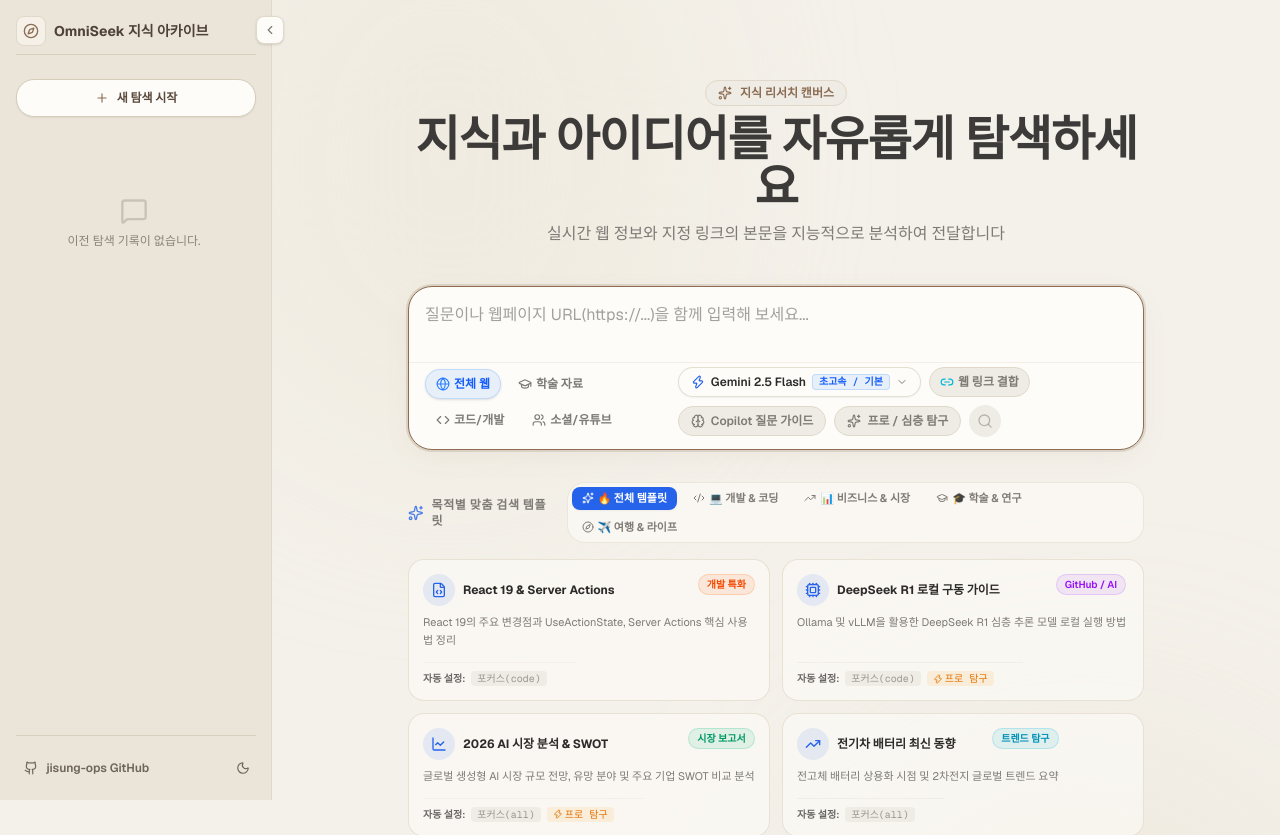
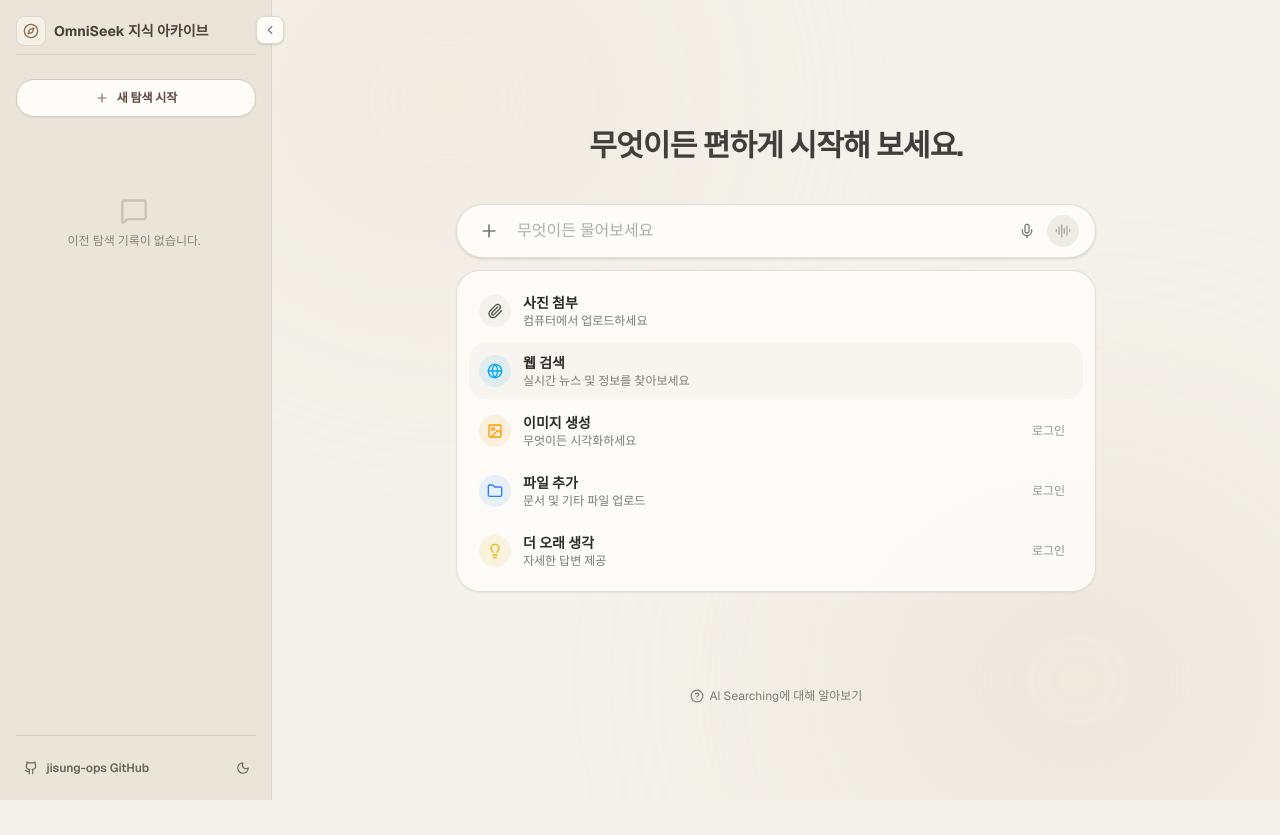
Before and after one commit to jisung-ops/ai_Searching, a Next.js app: page / in a window 1280 px wide. Shown: the top 835 px of the page. After the commit the page ends 800 px from the top, so only its background shows below. Built offline with nearby package versions, Linux system fonts and the light colour scheme.

Commit message:
기능 개선: 검색 상자 룩앤필 및 하단 기능 통합 메뉴 추가

```diff
--- a/src/components/search-box.tsx
+++ b/src/components/search-box.tsx
@@ -1,7 +1,7 @@
 "use client";
 
 import React, { useRef, useEffect, useState, useMemo } from "react";
-import { Search, Globe, GraduationCap, Code, Users, Sparkles, Compass, Lightbulb, Brain, Link2, X, ChevronDown, Cpu, Zap, Bot, MessageSquare } from "lucide-react";
+import { Search, Globe, GraduationCap, Code, Users, Sparkles, Compass, Lightbulb, Brain, Link2, X, ChevronDown, Cpu, Zap, Bot, MessageSquare, Plus, Paperclip, Mic, AudioLines, Image as ImageIcon, Folder } from "lucide-react";
 import SearchTemplates from "@/components/search-templates";
 
 export interface AIModel {
@@ -94,8 +94,16 @@
 }: SearchBoxProps) {
   const [query, setQuery] = useState("");
   const [isModelMenuOpen, setIsModelMenuOpen] = useState(false);
-  const textareaRef = useRef<HTMLTextAreaElement>(null);
+  const [selectedFile, setSelectedFile] = useState<File | null>(null);
+  const [isImageGen, setIsImageGen] = useState(false);
+  const fileInputRef = useRef<HTMLInputElement>(null);
   const modelMenuRef = useRef<HTMLDivElement>(null);
+
+  const handleFileSelect = (e: React.ChangeEvent<HTMLInputElement>) => {
+    if (e.target.files && e.target.files[0]) {
+      setSelectedFile(e.target.files[0]);
+    }
+  };
 
   const activeModelObj = useMemo(() => {
     return AI_MODELS.find((m) => m.id === selectedModel) || AI_MODELS[0];
@@ -112,23 +120,6 @@
     return () => document.removeEventListener("mousedown", handleClickOutside);
   }, []);
 
-  useEffect(() => {
-    if (textareaRef.current) {
-      textareaRef.current.focus();
-    }
-  }, []);
-
-  // Detect URLs in query text
-  const detectedUrls = useMemo(() => {
-    const urlRegex = /(https?:\/\/[^\s<">]+)/g;
-    const matches = query.match(urlRegex) || [];
-    return Array.from(new Set(matches));
-  }, [query]);
-
-  const removeUrl = (urlToRemove: string) => {
-    setQuery((prev) => prev.replace(urlToRemove, "").trim());
-  };
-
   const handleAddUrlPrompt = () => {
     const inputUrl = prompt("실시간으로 본문을 분석할 웹페이지 URL(예: https://...)을 입력하세요:");
     if (inputUrl && inputUrl.trim()) {
@@ -137,17 +128,6 @@
         cleanUrl = "https://" + cleanUrl;
       }
       setQuery((prev) => (prev ? `${prev} ${cleanUrl}` : cleanUrl));
-      if (textareaRef.current) {
-        textareaRef.current.focus();
-      }
-    }
-  };
-
-  const handleInput = () => {
-    const textarea = textareaRef.current;
-    if (textarea) {
-      textarea.style.height = "auto";
-      textarea.style.height = `${Math.min(textarea.scrollHeight, 200)}px`;
     }
   };
 
@@ -157,274 +137,196 @@
     onSearch(query.trim());
   };
 
-  const handleKeyDown = (e: React.KeyboardEvent<HTMLTextAreaElement>) => {
-    if (e.key === "Enter" && !e.shiftKey) {
+  return (
+    <div className="w-full max-w-2xl mx-auto px-4 flex flex-col items-center py-8">
+      {/* Title (Matching Second Image Exactly) */}
+      <div className="text-center mb-10">
+        <h1 className="text-2xl md:text-3xl font-bold tracking-tight text-foreground/90 font-sans">
+          무엇이든 편하게 시작해 보세요.
+        </h1>
+      </div>
+
+      {/* Main Container */}
+      <div className="w-full space-y-3">
+        {/* Hidden File Input for Image/Document Upload */}
+        <input
+          type="file"
+          ref={fileInputRef}
+          onChange={handleFileSelect}
+          accept="image/*,.pdf,.txt,.doc,.docx"
+          className="hidden"
+        />
+
+        {/* 1. Top Search Bar (Input with +, Mic, Audio Waveform icons) */}
+        <form
+          onSubmit={handleSubmit}
+          className="w-full relative bg-card border border-border/80 rounded-full shadow-sm hover:shadow-md transition-all duration-200 px-4 py-2.5 flex items-center gap-3"
+        >
+          {/* Plus Icon Trigger */}
+          <button
+            type="button"
+            onClick={handleAddUrlPrompt}
+            className="p-1.5 rounded-full hover:bg-muted text-muted-foreground hover:text-foreground transition cursor-pointer shrink-0"
+            title="첨부 및 링크 추가"
+          >
+            <Plus className="w-5 h-5" />
+          </button>
+
+          {/* Input text */}
+          <input
+            type="text"
+            value={query}
+            onChange={(e) => setQuery(e.target.value)}
+            onKeyDown={(e) => {
+              if (e.key === "Enter") {
                 e.preventDefault();
                 handleSubmit(e);
               }
-  };
+            }}
+            placeholder={isImageGen ? "생성하고 싶은 이미지를 설명해 보세요..." : "무엇이든 물어보세요"}
+            className="flex-1 bg-transparent outline-none border-none text-foreground placeholder:text-muted-foreground/60 text-sm md:text-base font-normal"
+          />
 
-  return (
-    <div className="w-full max-w-3xl mx-auto px-4 flex flex-col items-center">
-      {/* Title / Brand Logo (Warm Craft Editorial Style) */}
-      <div className="text-center mb-10 space-y-3">
-        <div className="inline-flex items-center gap-2 px-3 py-1 rounded-full bg-[#EFECE6] dark:bg-[#332F2C] border border-[#E0D8C8] dark:border-[#3D3936] text-xs font-semibold text-[#8C6D53] dark:text-[#D4A373] mb-2">
-          <Sparkles className="w-3.5 h-3.5" />
-          <span>지식 리서치 캔버스</span>
-        </div>
-        <h1 className="text-3xl md:text-5xl font-bold tracking-tight text-[#3D3B39] dark:text-[#F0ECE6] font-serif">
-          지식과 아이디어를 자유롭게 탐색하세요
-        </h1>
-        <p className="text-sm md:text-base text-[#7E7A75] dark:text-[#A19B95] font-medium max-w-lg mx-auto">
-          실시간 웹 정보와 지정 링크의 본문을 지능적으로 분석하여 전달합니다
-        </p>
-      </div>
+          {/* Selected File Chip preview */}
+          {selectedFile && (
+            <span className="inline-flex items-center gap-1 px-2.5 py-1 rounded-full bg-blue-500/10 text-blue-600 dark:text-blue-400 text-xs font-medium border border-blue-500/20">
+              <Paperclip className="w-3 h-3" />
+              <span className="max-w-[100px] truncate">{selectedFile.name}</span>
+              <X className="w-3 h-3 cursor-pointer hover:opacity-80" onClick={() => setSelectedFile(null)} />
+            </span>
+          )}
 
-      {/* Main Search Input Form (Warm Craft Rounded Card) */}
-      <form
-        onSubmit={handleSubmit}
-        className="w-full relative bg-[#FDFCF9] dark:bg-[#282523] border border-[#E0D8C8] dark:border-[#3D3936] rounded-[24px] shadow-[0_8px_30px_-4px_rgba(140,109,83,0.08)] transition-all duration-300 focus-within:ring-2 focus-within:ring-[#8C6D53]/20 focus-within:border-[#8C6D53] overflow-hidden"
-      >
-        {/* Detected URL Chips Display */}
-        {detectedUrls.length > 0 && (
-          <div className="flex flex-wrap items-center gap-2 px-4 pt-3 pb-1 border-b border-border/30 bg-cyan-500/5">
-            <span className="text-[11px] font-semibold text-cyan-600 dark:text-cyan-400 flex items-center gap-1">
-              <Globe className="w-3.5 h-3.5 animate-pulse text-cyan-500" />
-              지정 웹페이지 실시간 결합:
-            </span>
-            {detectedUrls.map((url, idx) => {
-              let hostname = url;
-              try {
-                hostname = new URL(url).hostname;
-              } catch {}
-              return (
-                <span
-                  key={idx}
-                  className="inline-flex items-center gap-1.5 px-2.5 py-0.5 rounded-full text-xs font-medium bg-cyan-500/10 text-cyan-700 dark:text-cyan-300 border border-cyan-500/20 shadow-xs"
-                >
-                  <span className="max-w-[180px] truncate" title={url}>
-                    {hostname}
-                  </span>
+          {/* Right Action Icons (Mic & AudioLines) */}
+          <div className="flex items-center gap-1.5 shrink-0">
             <button
               type="button"
-                    onClick={() => removeUrl(url)}
-                    className="hover:bg-cyan-500/20 p-0.5 rounded-full text-cyan-600 dark:text-cyan-400 cursor-pointer transition-colors"
-                    title="URL 삭제"
+              onClick={() => alert("음성 입력이 곧 지원될 예정입니다.")}
+              className="p-1.5 rounded-full hover:bg-muted text-muted-foreground hover:text-foreground transition cursor-pointer"
+              title="음성 입력"
             >
-                    <X className="w-3 h-3" />
+              <Mic className="w-4 h-4" />
             </button>
-                </span>
-              );
-            })}
+            <button
+              type="submit"
+              disabled={!query.trim() || isLoading}
+              className={`p-2 rounded-full transition-all duration-200 cursor-pointer ${
+                query.trim()
+                  ? "bg-foreground text-background hover:opacity-90 shadow-xs"
+                  : "bg-muted text-muted-foreground/60"
+              }`}
+              title="검색 전송"
+            >
+              <AudioLines className="w-4 h-4" />
+            </button>
           </div>
-        )}
+        </form>
 
-        <div className="p-4 pb-2">
-          <textarea
-            ref={textareaRef}
-            rows={1}
-            value={query}
-            onChange={(e) => setQuery(e.target.value)}
-            onInput={handleInput}
-            onKeyDown={handleKeyDown}
-            placeholder="질문이나 웹페이지 URL(https://...)을 함께 입력해 보세요..."
-            className="w-full bg-transparent outline-none resize-none border-none text-foreground placeholder:text-muted-foreground/70 pr-12 min-h-[44px] max-h-[200px]"
-            style={{ height: "auto" }}
-          />
-        </div>
-
-        {/* Action Bar inside search box with Focus Selector */}
-        <div className="flex flex-col sm:flex-row sm:items-center justify-between px-4 pb-3 pt-1 border-t border-border/40 gap-2">
-          <div className="flex flex-wrap items-center gap-1.5 text-xs text-muted-foreground">
-            {FOCUS_MODES.map((mode) => {
-              const Icon = mode.icon;
-              const isSelected = focusMode === mode.id;
-
-              const getModeClasses = () => {
-                if (!isSelected) return "border border-transparent hover:bg-muted text-muted-foreground hover:text-foreground";
-                switch (mode.id) {
-                  case "academic":
-                    return "bg-violet-500/10 text-violet-600 dark:text-violet-400 border border-violet-500/20 shadow-sm";
-                  case "code":
-                    return "bg-orange-500/10 text-orange-600 dark:text-orange-400 border border-orange-500/20 shadow-sm";
-                  case "social":
-                    return "bg-rose-500/10 text-rose-600 dark:text-rose-400 border border-rose-500/20 shadow-sm";
-                  default: // all
-                    return "bg-blue-500/10 text-blue-600 dark:text-blue-400 border border-blue-500/20 shadow-sm";
-                }
-              };
-
-              const getIconColorClass = () => {
-                if (!isSelected) return "";
-                switch (mode.id) {
-                  case "academic":
-                    return "text-violet-500";
-                  case "code":
-                    return "text-orange-500";
-                  case "social":
-                    return "text-rose-500";
-                  default:
-                    return "text-blue-500";
-                }
-              };
-
-              return (
-                <button
-                  key={mode.id}
-                  type="button"
-                  onClick={() => setFocusMode(mode.id)}
-                  className={`flex items-center gap-1 px-2.5 py-1.5 rounded-full text-xs font-semibold transition-all duration-200 cursor-pointer ${getModeClasses()}`}
-                  title={mode.desc}
-                >
-                  <Icon className={`w-3.5 h-3.5 ${getIconColorClass()}`} />
-                  <span className="hidden sm:inline">{mode.label}</span>
-                  <span className="sm:hidden">{mode.label.split(" ")[0]}</span>
-                </button>
-              );
-            })}
-          </div>
-
-          <div className="flex flex-wrap items-center gap-2 self-end sm:self-auto">
-            {/* Multi-LLM Model Switcher Dropdown */}
-            <div className="relative" ref={modelMenuRef}>
+        {/* 2. Feature Menu Panel (Matching Second Image Layout Exactly) */}
+        <div className="w-full bg-card/90 border border-border/80 rounded-3xl p-3 shadow-xs space-y-1">
+          {/* Item 1: 사진 첨부 */}
           <button
             type="button"
-                onClick={() => setIsModelMenuOpen(!isModelMenuOpen)}
-                className="flex items-center gap-1.5 px-3 py-1.5 rounded-full text-xs font-semibold bg-card hover:bg-muted/80 text-foreground border border-border/80 shadow-xs transition-all cursor-pointer select-none"
-                title="AI 응답 엔진 모델 변경"
+            onClick={() => fileInputRef.current?.click()}
+            className="w-full flex items-center justify-between p-2.5 rounded-2xl hover:bg-muted/60 transition cursor-pointer text-left group"
           >
-                <activeModelObj.icon className="w-3.5 h-3.5 text-theme" />
-                <span>{activeModelObj.name}</span>
-                <span className={`px-1.5 py-0.2 text-[10px] rounded border font-mono ${activeModelObj.badgeColor}`}>
-                  {activeModelObj.badge}
-                </span>
-                <ChevronDown className={`w-3 h-3 text-muted-foreground transition-transform duration-200 ${isModelMenuOpen ? "rotate-180" : ""}`} />
+            <div className="flex items-center gap-3">
+              <div className="p-2 rounded-xl bg-muted/60 group-hover:bg-background text-foreground/80 transition">
+                <Paperclip className="w-4 h-4" />
+              </div>
+              <div>
+                <div className="text-sm font-semibold text-foreground">사진 첨부</div>
+                <div className="text-xs text-muted-foreground">컴퓨터에서 업로드하세요</div>
+              </div>
+            </div>
           </button>
 
-              {isModelMenuOpen && (
-                <div className="absolute right-0 bottom-full mb-2 z-50 w-72 p-2 rounded-2xl border border-border/80 bg-card/95 backdrop-blur-md shadow-2xl space-y-1 text-xs select-none animate-in fade-in zoom-in-95 duration-150">
-                  <div className="px-2.5 py-1.5 text-[11px] font-bold text-muted-foreground border-b border-border/40 flex items-center justify-between">
-                    <span>AI 모델 선택 (Multi-LLM)</span>
-                    <span className="text-[10px] font-normal text-theme">OmniSeek AI Engine</span>
-                  </div>
-                  {AI_MODELS.map((model) => {
-                    const Icon = model.icon;
-                    const isSelected = selectedModel === model.id;
-                    return (
+          {/* Item 2: 웹 검색 */}
           <button
-                        key={model.id}
             type="button"
             onClick={() => {
-                          setSelectedModel(model.id);
-                          setIsModelMenuOpen(false);
+              setIsImageGen(false);
+              setFocusMode("all");
             }}
-                        className={`w-full flex items-start gap-2.5 p-2.5 rounded-xl text-left transition cursor-pointer ${
-                          isSelected
-                            ? "bg-theme/10 text-foreground border border-theme/30 font-semibold"
-                            : "hover:bg-muted/60 text-muted-foreground hover:text-foreground border border-transparent"
+            className={`w-full flex items-center justify-between p-2.5 rounded-2xl transition cursor-pointer text-left ${
+              !isImageGen && focusMode === "all" ? "bg-muted/40" : "hover:bg-muted/60"
             }`}
           >
-                        <div className={`p-1.5 rounded-lg shrink-0 ${isSelected ? "bg-theme text-white" : "bg-muted text-muted-foreground"}`}>
-                          <Icon className="w-4 h-4" />
+            <div className="flex items-center gap-3">
+              <div className="p-2 rounded-xl bg-sky-500/10 text-sky-500">
+                <Globe className="w-4 h-4" />
               </div>
-                        <div className="flex-1 min-w-0">
-                          <div className="flex items-center justify-between gap-1 mb-0.5">
-                            <span className="font-bold text-xs truncate">{model.name}</span>
-                            <span className={`px-1.5 py-0.2 text-[9px] rounded border font-mono shrink-0 ${model.badgeColor}`}>
-                              {model.badge}
-                            </span>
+              <div>
+                <div className="text-sm font-semibold text-foreground">웹 검색</div>
+                <div className="text-xs text-muted-foreground">실시간 뉴스 및 정보를 찾아보세요</div>
               </div>
-                          <p className="text-[10px] leading-tight text-muted-foreground/80 line-clamp-2">
-                            {model.desc}
-                          </p>
             </div>
           </button>
-                    );
-                  })}
-                </div>
-              )}
-            </div>
 
-            {/* Add URL Link Direct Button */}
+          {/* Item 3: 이미지 생성 */}
           <button
             type="button"
-              onClick={handleAddUrlPrompt}
-              className="flex items-center gap-1 px-2.5 py-1.5 rounded-full text-xs font-semibold bg-muted hover:bg-muted/80 text-muted-foreground hover:text-foreground border border-border transition-all cursor-pointer select-none"
-              title="특정 웹페이지 URL을 붙여넣어 실시간 본문 수집 및 웹 결합 분석을 수행합니다"
+            onClick={() => {
+              setIsImageGen(!isImageGen);
+            }}
+            className={`w-full flex items-center justify-between p-2.5 rounded-2xl transition cursor-pointer text-left ${
+              isImageGen ? "bg-amber-500/10 border border-amber-500/20" : "hover:bg-muted/60"
+            }`}
           >
-              <Link2 className="w-3.5 h-3.5 text-cyan-500" />
-              <span>웹 링크 결합</span>
+            <div className="flex items-center gap-3">
+              <div className="p-2 rounded-xl bg-amber-500/10 text-amber-500">
+                <ImageIcon className="w-4 h-4" />
+              </div>
+              <div>
+                <div className="text-sm font-semibold text-foreground">이미지 생성</div>
+                <div className="text-xs text-muted-foreground">무엇이든 시각화하세요</div>
+              </div>
+            </div>
+            <span className="text-xs text-muted-foreground/80 font-medium px-2 py-0.5">
+              {isImageGen ? "켜짐" : "로그인"}
+            </span>
           </button>
 
-            {/* Copilot Refinement Toggle Button */}
+          {/* Item 4: 파일 추가 */}
           <button
             type="button"
-              onClick={() => setIsCopilotMode(!isCopilotMode)}
-              className={`relative flex items-center gap-1.5 px-3 py-1.5 rounded-full text-xs font-semibold transition-all duration-300 border cursor-pointer select-none ${
-                isCopilotMode
-                  ? "bg-gradient-to-r from-theme-from to-theme-to text-white border-transparent shadow-md shadow-theme-from/20"
-                  : "bg-muted hover:bg-muted/80 text-muted-foreground border-border"
-              }`}
-              title="AI가 질문을 분석하여 맞춤형 질문 가이드를 구성합니다"
+            onClick={() => fileInputRef.current?.click()}
+            className="w-full flex items-center justify-between p-2.5 rounded-2xl hover:bg-muted/60 transition cursor-pointer text-left group"
           >
-              <Brain className={`w-3.5 h-3.5 ${isCopilotMode ? "animate-pulse text-cyan-300" : "text-muted-foreground"}`} />
-              <span>Copilot 질문 가이드</span>
-              {isCopilotMode && (
-                <span className="absolute -top-1 -right-1 flex h-2 w-2">
-                  <span className="animate-ping absolute inline-flex h-full w-full rounded-full bg-cyan-400 opacity-75"></span>
-                  <span className="relative inline-flex rounded-full h-2 w-2 bg-cyan-500"></span>
-                </span>
-              )}
+            <div className="flex items-center gap-3">
+              <div className="p-2 rounded-xl bg-blue-500/10 text-blue-500">
+                <Folder className="w-4 h-4" />
+              </div>
+              <div>
+                <div className="text-sm font-semibold text-foreground">파일 추가</div>
+                <div className="text-xs text-muted-foreground">문서 및 기타 파일 업로드</div>
+              </div>
+            </div>
+            <span className="text-xs text-muted-foreground/80 font-medium px-2 py-0.5">로그인</span>
           </button>
 
-            {/* Pro / Deep Research Toggle Button */}
+          {/* Item 5: 더 오래 생각 */}
           <button
             type="button"
             onClick={() => setIsProMode(!isProMode)}
-              className={`relative flex items-center gap-1.5 px-3 py-1.5 rounded-full text-xs font-semibold transition-all duration-300 border cursor-pointer select-none ${
-                isProMode
-                  ? "bg-gradient-to-r from-theme-from to-theme-to text-white border-transparent shadow-md shadow-theme-from/20"
-                  : "bg-muted hover:bg-muted/80 text-muted-foreground border-border"
+            className={`w-full flex items-center justify-between p-2.5 rounded-2xl transition cursor-pointer text-left ${
+              isProMode ? "bg-yellow-500/10 border border-yellow-500/20" : "hover:bg-muted/60"
             }`}
           >
-              <Sparkles className={`w-3.5 h-3.5 ${isProMode ? "animate-pulse text-yellow-300" : "text-muted-foreground"}`} />
-              <span>프로 / 심층 탐구</span>
-              {isProMode && (
-                <span className="absolute -top-1 -right-1 flex h-2 w-2">
-                  <span className="animate-ping absolute inline-flex h-full w-full rounded-full bg-yellow-400 opacity-75"></span>
-                  <span className="relative inline-flex rounded-full h-2 w-2 bg-yellow-500"></span>
+            <div className="flex items-center gap-3">
+              <div className="p-2 rounded-xl bg-yellow-500/10 text-yellow-500">
+                <Lightbulb className="w-4 h-4" />
+              </div>
+              <div>
+                <div className="text-sm font-semibold text-foreground">더 오래 생각</div>
+                <div className="text-xs text-muted-foreground">자세한 답변 제공</div>
+              </div>
+            </div>
+            <span className="text-xs text-muted-foreground/80 font-medium px-2 py-0.5">
+              {isProMode ? "켜짐" : "로그인"}
             </span>
-              )}
-            </button>
-
-            <button
-              type="submit"
-              disabled={!query.trim() || isLoading}
-              className={`p-2 rounded-xl transition cursor-pointer ${
-                query.trim() && !isLoading
-                  ? "bg-theme text-white hover:brightness-110 shadow-md shadow-theme/20"
-                  : "bg-muted text-muted-foreground/50 cursor-not-allowed"
-              }`}
-            >
-              <Search className="w-4 h-4" />
           </button>
         </div>
       </div>
-      </form>
-
-      {/* Purpose-based Search Templates */}
-      <SearchTemplates
-        onSelectTemplate={(templatePrompt, recFocusMode, recProMode) => {
-          setQuery(templatePrompt);
-          setFocusMode(recFocusMode);
-          setIsProMode(recProMode);
-          if (textareaRef.current) {
-            textareaRef.current.focus();
-            textareaRef.current.style.height = "auto";
-            textareaRef.current.style.height = `${Math.min(textareaRef.current.scrollHeight, 200)}px`;
-          }
-        }}
-      />
     </div>
   );
 }
```
Lines whose indentation alone changed are shown as unchanged.
